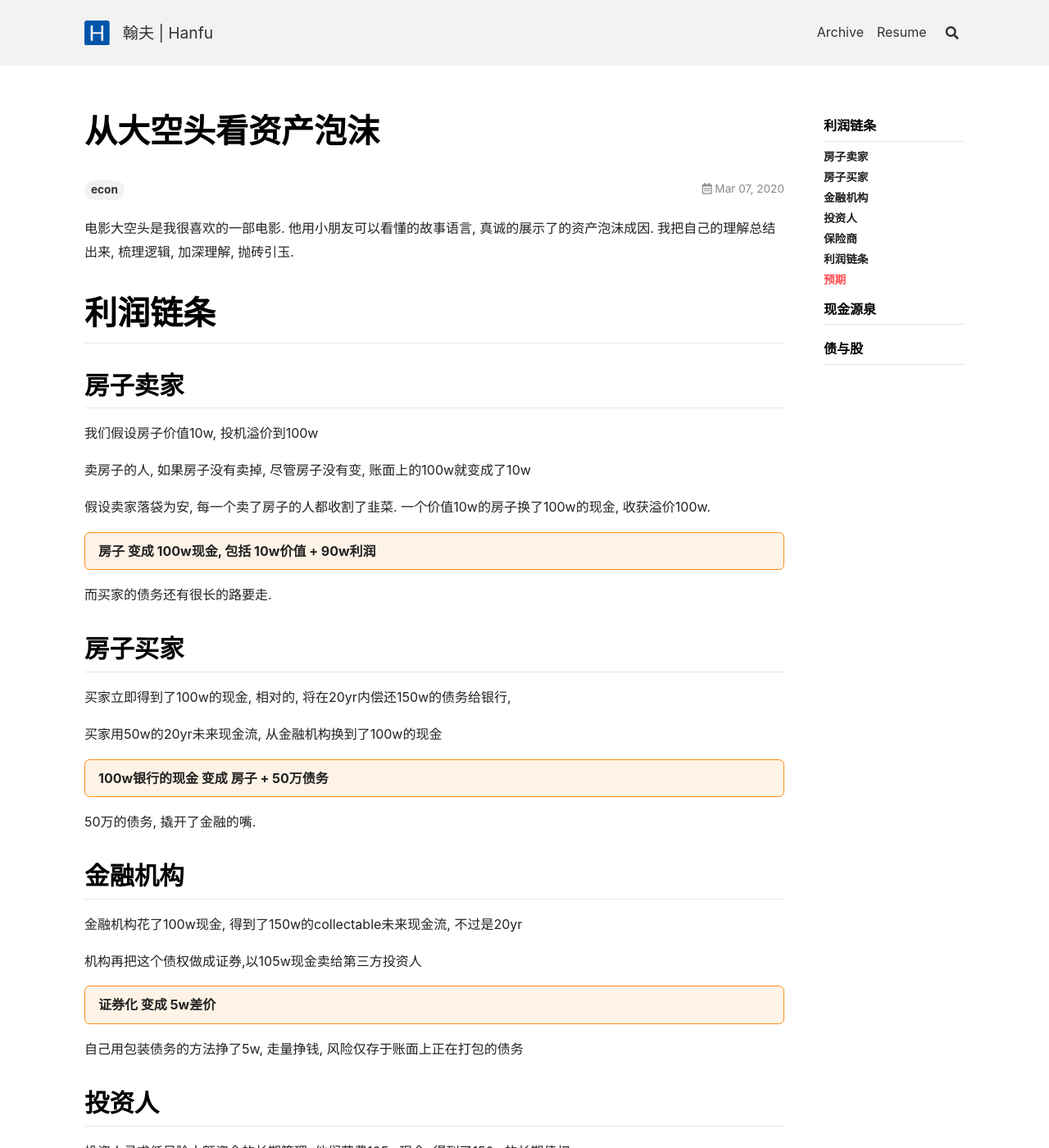
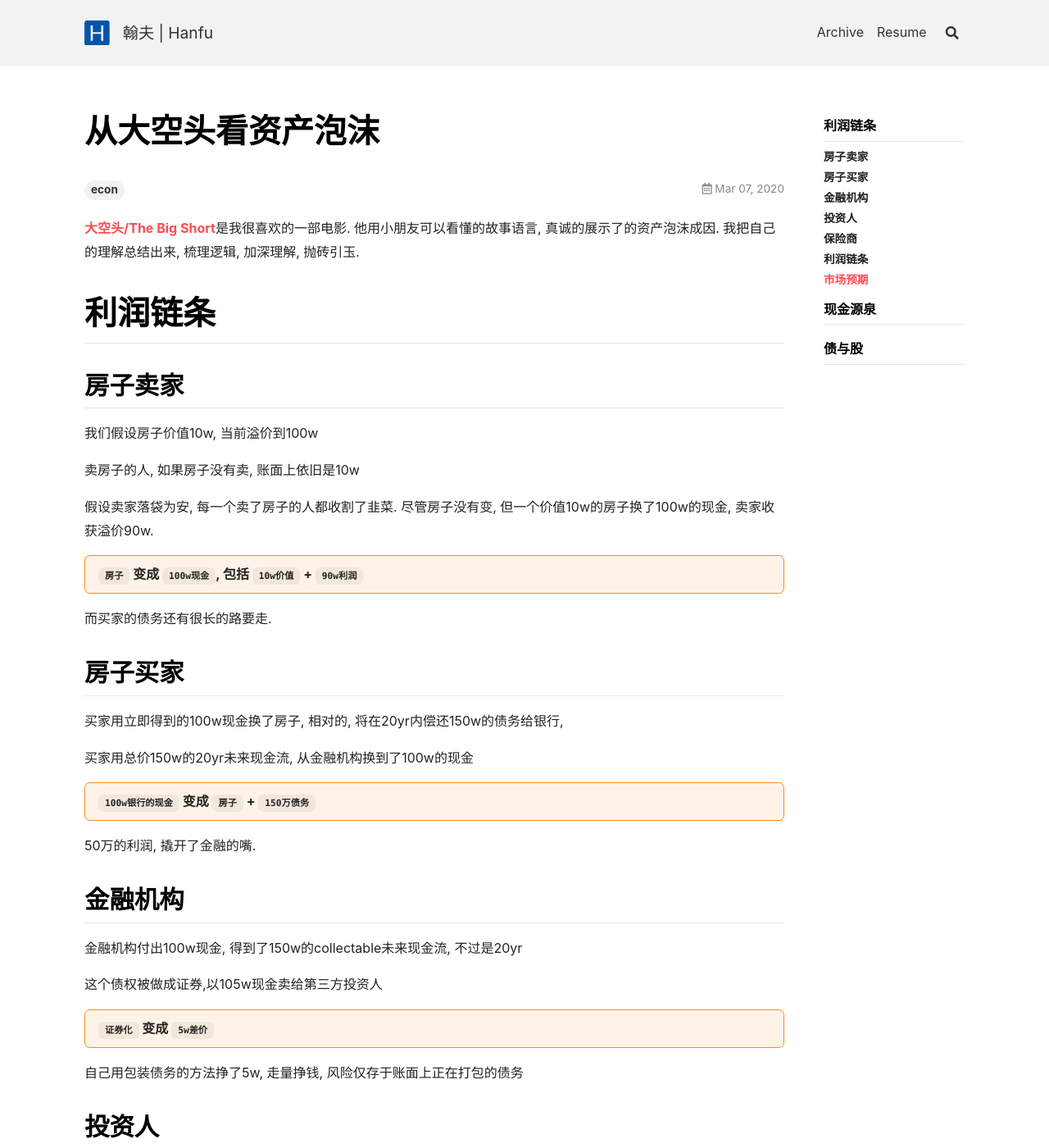
Before and after one commit to hanfu/hanfu.github.io, a Jekyll site: the page built from _posts/2020-03-07-economic-bubble.md, in a window 1280 px wide and 1400 px high. Shown: the whole window at 82% size. Built offline with Jekyll 4.4.1, drawn with Linux system fonts in a browser that asks for light colours; nearby versions of some CDN libraries; comment, search, counter and statistics services are not loaded; some of the changed text lies outside the part shown.

Commit message:
econ bubble

```diff
--- a/_posts/2020-03-07-economic-bubble.md
+++ b/_posts/2020-03-07-economic-bubble.md
@@ -6,7 +6,7 @@ aside:
   toc: true
 ---
 
-电影大空头是我很喜欢的一部电影. 他用小朋友可以看懂的故事语言, 真诚的展示了的资产泡沫成因. 我把自己的理解总结出来, 梳理逻辑, 加深理解, 抛砖引玉.
+[大空头/The Big Short](https://movie.douban.com/subject/26303622/)是我很喜欢的一部电影. 他用小朋友可以看懂的故事语言, 真诚的展示了的资产泡沫成因. 我把自己的理解总结出来, 梳理逻辑, 加深理解, 抛砖引玉.
 
 <!--more-->
 
@@ -14,35 +14,35 @@ aside:
 
 ## 房子卖家
 
-我们假设房子价值10w, 投机溢价到100w
+我们假设房子价值10w, 当前溢价到100w
 
-卖房子的人, 如果房子没有卖掉, 尽管房子没有变, 账面上的100w就变成了10w
+卖房子的人, 如果房子没有卖, 账面上依旧是10w
 
-假设卖家落袋为安, 每一个卖了房子的人都收割了韭菜. 一个价值10w的房子换了100w的现金, 收获溢价100w.
+假设卖家落袋为安, 每一个卖了房子的人都收割了韭菜. 尽管房子没有变, 但一个价值10w的房子换了100w的现金, 卖家收获溢价90w.
 
-__房子 变成 100w现金, 包括 10w价值 + 90w利润__
+__`房子` 变成 `100w现金`, 包括 `10w价值` + `90w利润`__
 {:.warning}
 
 而买家的债务还有很长的路要走.
 
 ## 房子买家
 
-买家立即得到了100w的现金, 相对的, 将在20yr内偿还150w的债务给银行,
+买家用立即得到的100w现金换了房子, 相对的, 将在20yr内偿还150w的债务给银行,
 
-买家用50w的20yr未来现金流, 从金融机构换到了100w的现金
+买家用总价150w的20yr未来现金流, 从金融机构换到了100w的现金
 
-__100w银行的现金 变成 房子 + 50万债务__
+__`100w银行的现金` 变成 `房子` + `150万债务`__
 {:.warning}
 
-50万的债务, 撬开了金融的嘴.
+50万的利润, 撬开了金融的嘴.
 
 ## 金融机构
 
-金融机构花了100w现金, 得到了150w的collectable未来现金流, 不过是20yr
+金融机构付出100w现金, 得到了150w的collectable未来现金流, 不过是20yr
 
-机构再把这个债权做成证券,以105w现金卖给第三方投资人
+这个债权被做成证券,以105w现金卖给第三方投资人
 
-__证券化 变成 5w差价__
+__`证券化` 变成 `5w差价`__
 {:.warning}
 
 自己用包装债务的方法挣了5w, 走量挣钱, 风险仅存于账面上正在打包的债务
@@ -54,49 +54,51 @@ __证券化 变成 5w差价__
 他们承担了所有违约风险, 所以他们会找给这个债权上保险
 保费1%/yr, 总共花15w保证可以收回150w
 
-__105w现金 + 15w保费 变成 150w未来现金流__
+__`105w现金` + `15w保费` 变成 `150w未来现金流`__
 {:.warning}
 
 ## 保险商
 
-保险商坐收1%yr, 只有之前从未发生过的事情发生了才会付钱
+保险商坐收1%/yr, 只有之前从未发生过的事情发生了才会付钱
 
-__违约风险 变成 15w保费__
+__`违约风险` 变成 `15w保费`__
 {:.warning}
 
 ## 利润链条
 
-房贷被当成是低风险债务, 普通人的贷款利率也有不少的盈利空间, 足够金融机构和投资人从中获利, 实际上之后所有的利润均来自于买房人的利率
+房贷被认为是低风险债务, 普通人的贷款利率也有充分的盈利空间, 足够金融机构和投资人从中获利, 实际上之后所有的利润均来自于买房人的利率
 
-__房子 + 100w的债务 + 50w债务利息 变成 5w证券化 + 100w债权 + 30w债权利息 + 15w长期保险__
+__`房子` + `100w的债务` + `50w债务利息` 变成 `5w证券化` + `100w债权` + `30w债权利息` + `15w长期保险`__
 {:.warning}
 
 `水平有限,忽略了更多的交易参与方,比如CDO;忽略了技术细节,债券的制作(评级),对赌合约CDS,`
 
 而生成这一切利润的条件, 是买房人的首付现金, 和从投资人到银行再到broker发给买房人的100w现金
 
-__首付现金 撬动 几倍的投资人现金, 变成 房产价值 + 溢价__
+__`首付现金` 撬动 `几倍的投资人现金`, 变成 `房产价值` + `溢价`__
 {:.error}
 
 穿透地看, 是投资人在直接投资给房市, 把钱给了房产的卖方
 
 所以, 投资人为什么会用真金白银给房产贴金呢?
 
-## 预期
+## 市场预期
 
 如果房子不再值100w, 整个公式便无法成立
 
-左边的买房者拿着10w的房子,150w的债务足以使他放弃两者, 最后他失去首付
+左边的买房者拿着10w的房子,150w的债务足以使他放弃两者, 最后他失去`首付`
 
-右边则会失去100w现金, 50w的债权, 得到价值10w的房子
+右边则会失去`100w现金` + `50w债权`, 得到价值10w的房子
 
-因为预期, 房价只涨不跌的预期
+正是全市场的预期, 房价只涨不跌的预期, 支撑着这个公式恒成立, 让所有人从中获益
 
 买房者不会断供, 因为房子在升值
 
-投资人不会有亏损, 因为就算还款消失, 房子还在他们手里, 和债券等价
+投资人不会有亏损, 因为就算还款消失, 房子还在他们手里, 至少和损失的现金等价
 
-利润链条公式的两边恒成立, 每一栋房子的"局部风险"都很小, 而投资人这样看待所有的"每一栋房子"
+市场预期让利润链条更加安全合理, 每一栋房子的"局部风险"都很小
+
+而投资人这样看待所有的"每一栋房子", 利润链条的合理性也让链条运行的更加流畅, 进一步加深了市场预期
 
 
 # 现金源泉
```
